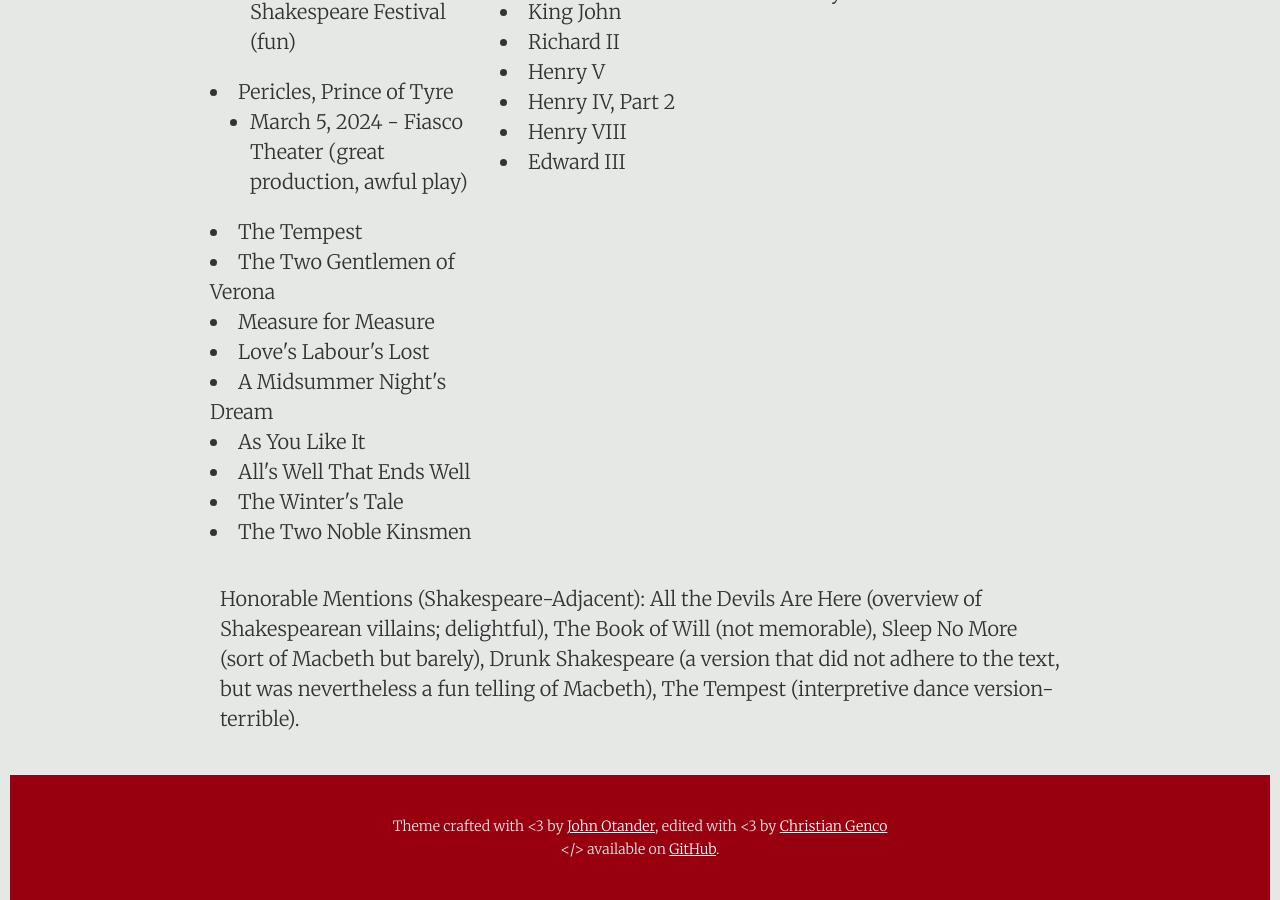
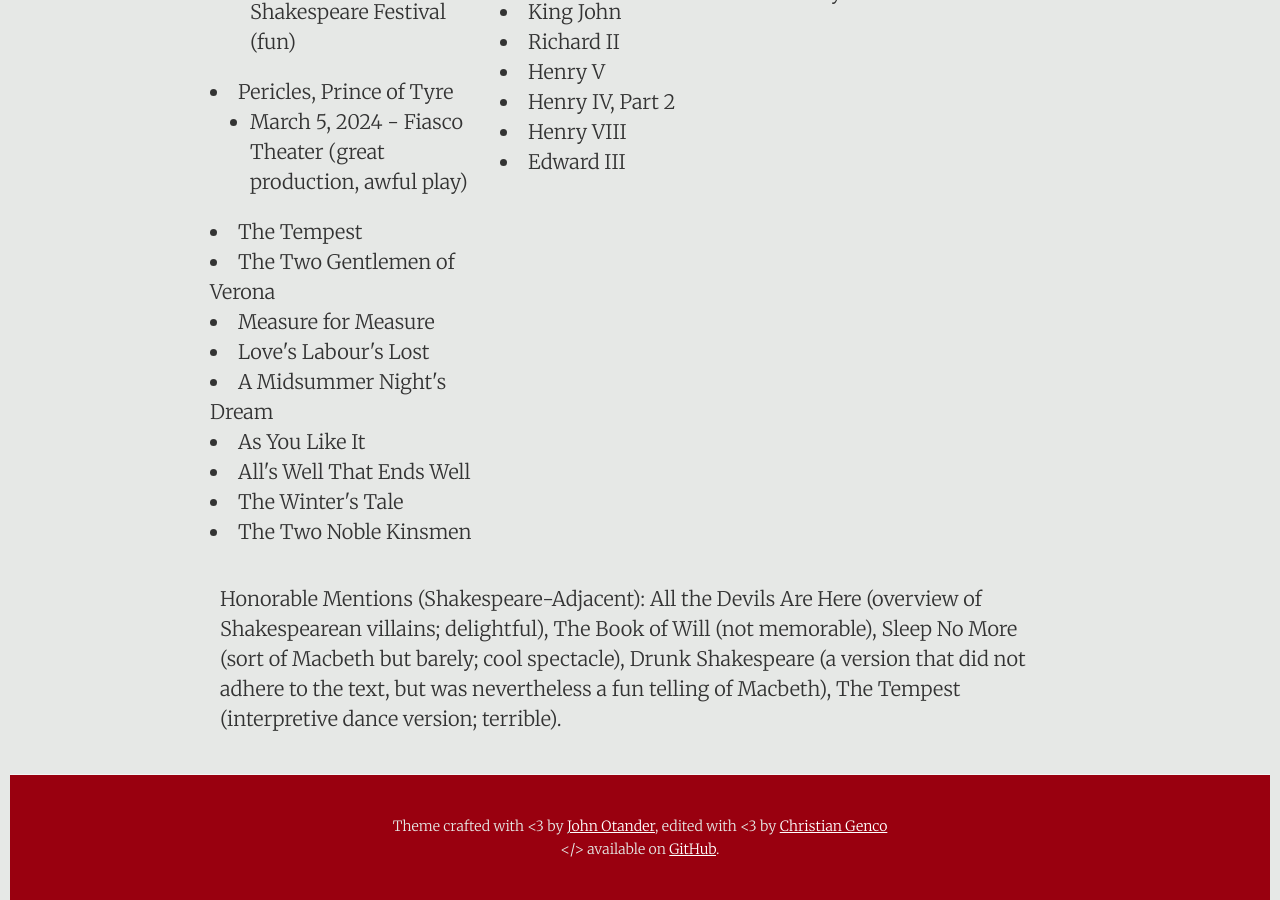
Before and after one commit to DestinyRoseMurphy/DestinyRoseMurphy.github.io, a Jekyll site: the page built from _posts/2024-02-20-Shakespeare.md, in a window 1280 px wide and 900 px high, scrolled down 1676 px. Built offline with Jekyll 4.4.1, drawn with Linux system fonts in a browser that asks for light colours.

Commit message:
punctuation

```diff
--- a/_posts/2024-02-20-Shakespeare.md
+++ b/_posts/2024-02-20-Shakespeare.md
@@ -133,4 +133,4 @@ I love Shakespeare. I read almost all the histories in college and fell in love,
   </div>
 </div>
 
-<p style="padding-top: 1cm;">Honorable Mentions (Shakespeare-Adjacent): All the Devils Are Here (overview of Shakespearean villains; delightful), The Book of Will (not memorable), Sleep No More (sort of Macbeth but barely), Drunk Shakespeare (a version that did not adhere to the text, but was nevertheless a fun telling of Macbeth), The Tempest (interpretive dance version-terrible).</p>
+<p style="padding-top: 1cm;">Honorable Mentions (Shakespeare-Adjacent): All the Devils Are Here (overview of Shakespearean villains; delightful), The Book of Will (not memorable), Sleep No More (sort of Macbeth but barely; cool spectacle), Drunk Shakespeare (a version that did not adhere to the text, but was nevertheless a fun telling of Macbeth), The Tempest (interpretive dance version; terrible).</p>
```
